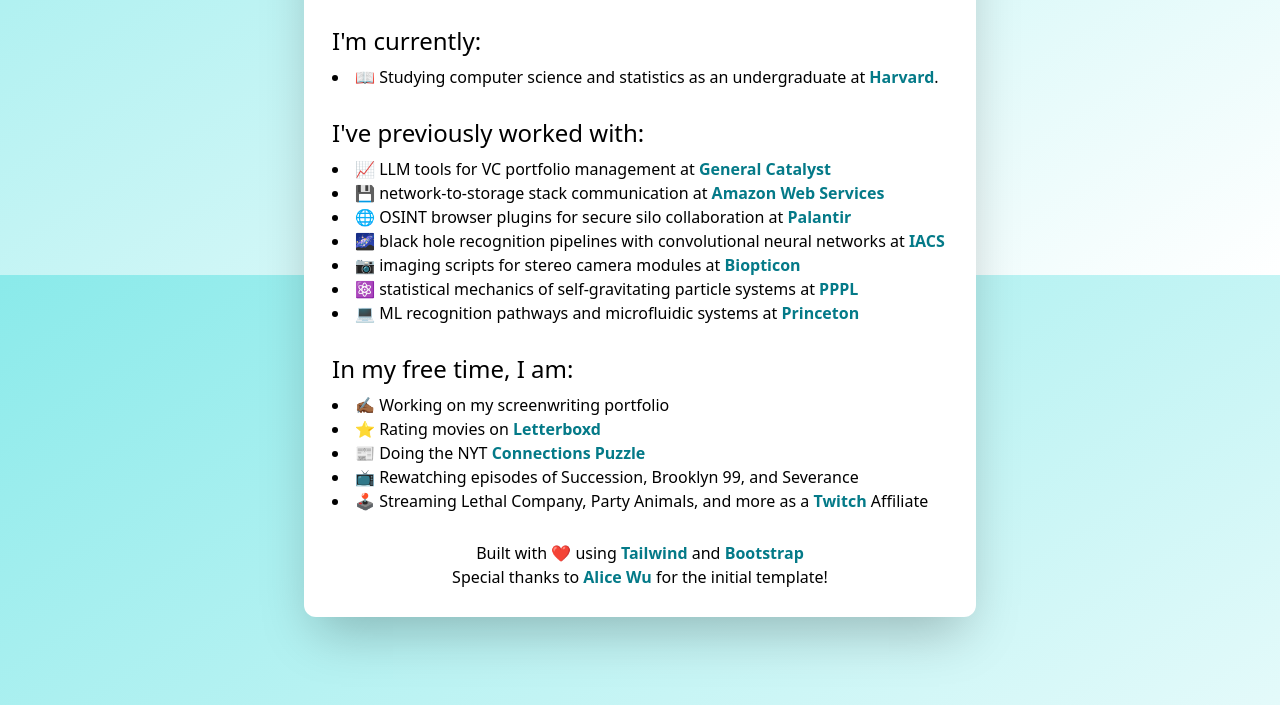
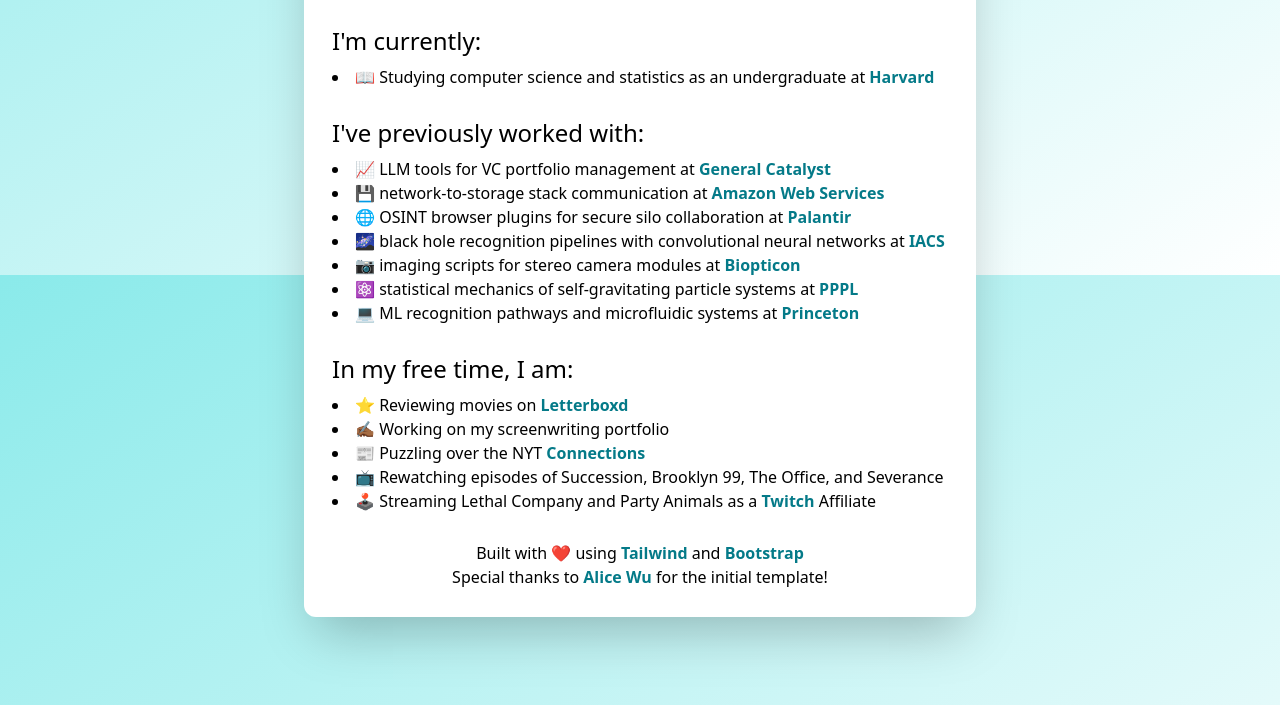
Before and after one commit to nmishra459/nmishra459.github.io, a plain HTML site: page index.html in a window 1280 px wide. Shown: the part 525-1230 px from the top of the page. Drawn offline with nearby package versions, Linux system fonts and the light colour scheme.

Commit message:
Update index.html

```diff
--- a/index.html
+++ b/index.html
@@ -57,7 +57,7 @@
    </div>
    <p class="font-medium text-xl lg:text-2xl mb-2">I'm currently:</p>
    <ul class="marker:text-cyan list-disc mb-7 list-inside">
-    <li>📖 Studying computer science and statistics as an undergraduate at <a class="text-cyan hover:text-cyan-900" href="https://www.harvard.edu"><b>Harvard</b></a>.</li>
+    <li>📖 Studying computer science and statistics as an undergraduate at <a class="text-cyan hover:text-cyan-900" href="https://www.harvard.edu"><b>Harvard</b></a></li>
    </ul>
    <p class="font-medium text-xl lg:text-2xl mb-2">I've previously worked with:</p>
    <ul class="marker:text-cyan list-disc mb-7 list-inside">
@@ -71,11 +71,11 @@
    </ul>
    <p class="font-medium text-xl lg:text-2xl mb-2">In my free time, I am:</p>
    <ul class="marker:text-cyan list-disc mb-7 list-inside">
+    <li>⭐ Reviewing movies on <a class="text-cyan hover:text-cyan-900" href="https://letterboxd.com/Nish459/films/"><b>Letterboxd</b></a></li>
     <li>✍🏾 Working on my screenwriting portfolio</li>
-    <li>⭐ Rating movies on <a class="text-cyan hover:text-cyan-900" href="https://letterboxd.com/Nish459/films/"><b>Letterboxd</b></a></li>
-    <li>📰 Doing the NYT <a class="text-cyan hover:text-cyan-900" href="https://www.nytimes.com/games/connections"><b>Connections Puzzle</b></a></li>
-    <li>📺 Rewatching episodes of Succession, Brooklyn 99, and Severance</li>
-    <li>🕹️ Streaming Lethal Company, Party Animals, and more as a <a class="text-cyan hover:text-cyan-900" href="https://www.twitch.tv"><b>Twitch</b></a> Affiliate</li>
+    <li>📰 Puzzling over the NYT <a class="text-cyan hover:text-cyan-900" href="https://www.nytimes.com/games/connections"><b>Connections</b></a></li>
+    <li>📺 Rewatching episodes of Succession, Brooklyn 99, The Office, and Severance</li>
+    <li>🕹️ Streaming Lethal Company and Party Animals as a <a class="text-cyan hover:text-cyan-900" href="https://www.twitch.tv"><b>Twitch</b></a> Affiliate</li>
    </ul>
    <p class="text-center">Built with ❤️ using <a class="text-cyan hover:text-cyan-900" href="https://tailwindcss.com/"><b>Tailwind</b></a> and <a class="text-cyan hover:text-cyan-900" href="https://getbootstrap.com"><b>Bootstrap</b></a></p>
    <p class="text-center">Special thanks to <a class="text-cyan hover:text-cyan-900" href="https://github.com/awu2003"><b>Alice Wu</b></a> for the initial template!</p>
```
